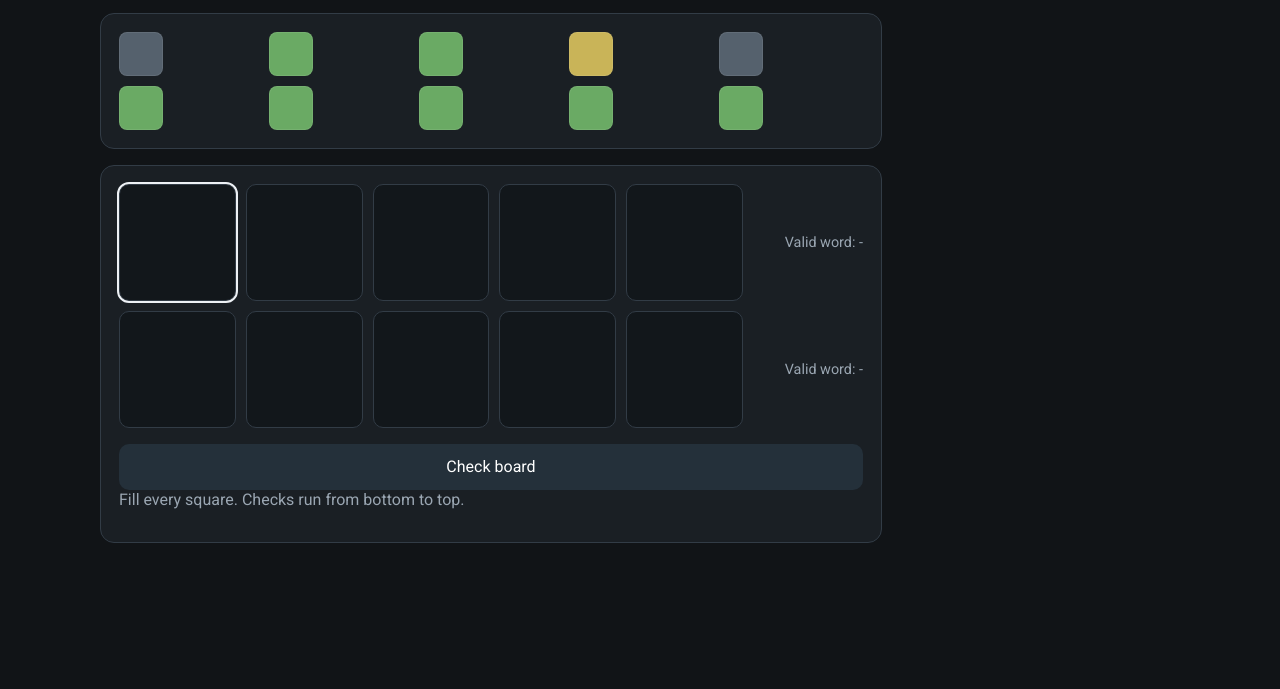
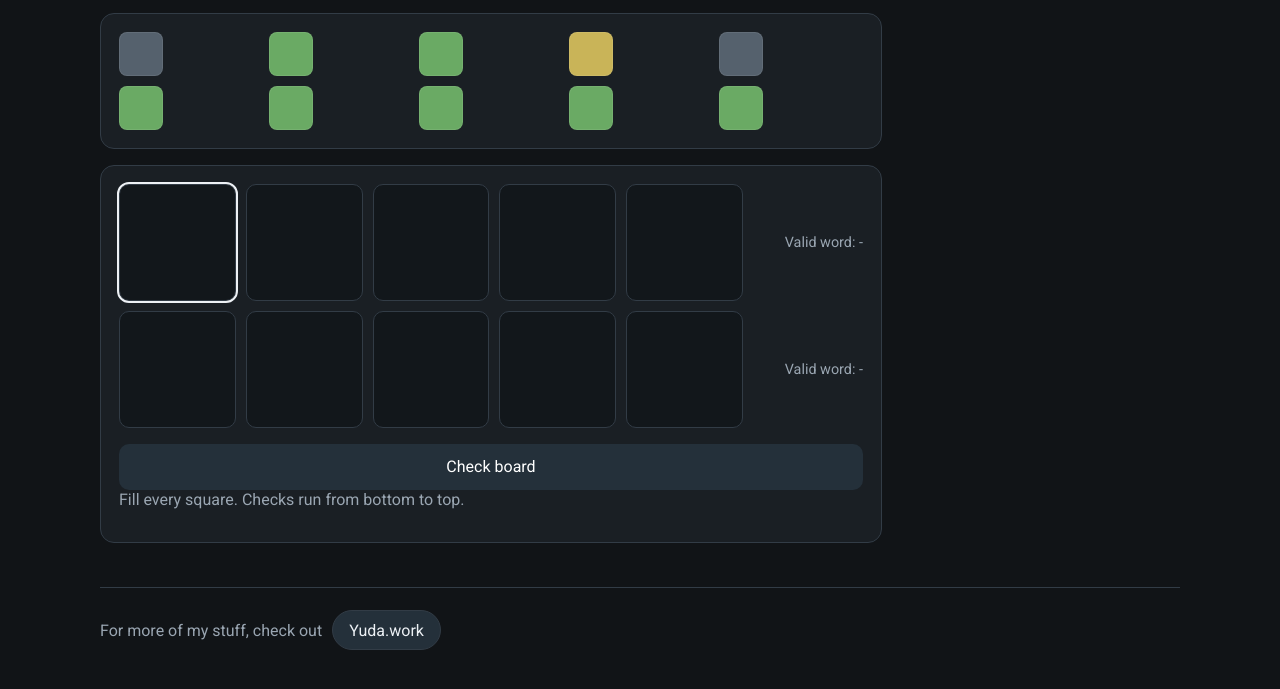
Before and after one commit to bluemoon012905/Reverse_wordle, a plain HTML site: page level.html in a window 1280 px wide. Shown: the part 343-1032 px from the top of the page. Before the commit the page ends 950 px from the top, so only its background shows below. Drawn offline with Linux system fonts and the light colour scheme.

Commit message:
credit added

```diff
--- a/level.html
+++ b/level.html
@@ -62,6 +62,10 @@
         </section>
       </section>
     </div>
+
+    <footer class="site-footer">
+      <p>For more of my stuff, check out <a class="footer-button" href="https://yuda.work" target="_blank" rel="noreferrer">Yuda.work</a></p>
+    </footer>
   </main>
 
   <script src="levels.js"></script>
--- a/styles.css
+++ b/styles.css
@@ -23,6 +23,9 @@ body {
   font-family: "Roboto", sans-serif;
   background: var(--bg);
   color: var(--ink);
+  min-height: 100vh;
+  display: flex;
+  flex-direction: column;
 }
 
 a {
@@ -39,6 +42,7 @@ input {
   width: min(1080px, calc(100% - 32px));
   margin: 0 auto;
   padding: 32px 0 48px;
+  flex: 1;
 }
 
 .hero {
@@ -116,6 +120,39 @@ input {
 .panel {
   padding: 18px;
   margin-bottom: 16px;
+}
+
+.site-footer {
+  margin-top: 28px;
+  padding-top: 22px;
+  border-top: 1px solid var(--line);
+}
+
+.site-footer p {
+  margin: 0;
+  display: flex;
+  align-items: center;
+  gap: 10px;
+  flex-wrap: wrap;
+  color: var(--muted);
+}
+
+.footer-button {
+  display: inline-flex;
+  align-items: center;
+  justify-content: center;
+  min-height: 40px;
+  padding: 0 16px;
+  border: 1px solid var(--line);
+  border-radius: 999px;
+  background: #24303a;
+  color: var(--ink);
+  transition: background-color 180ms ease, border-color 180ms ease;
+}
+
+.footer-button:hover {
+  background: #2b3843;
+  border-color: #42515e;
 }
 
 .play-layout {
```
Also changed, not shown: index.html (+4 -0 lines).
